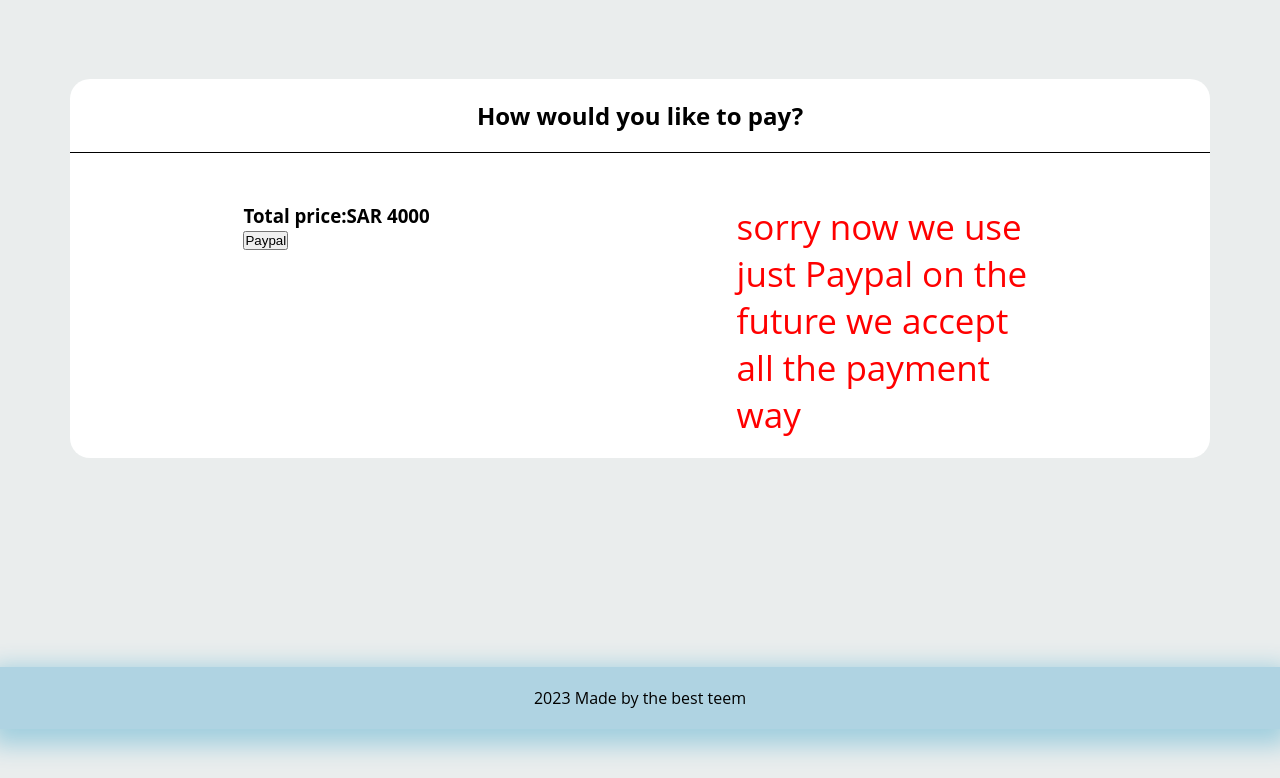
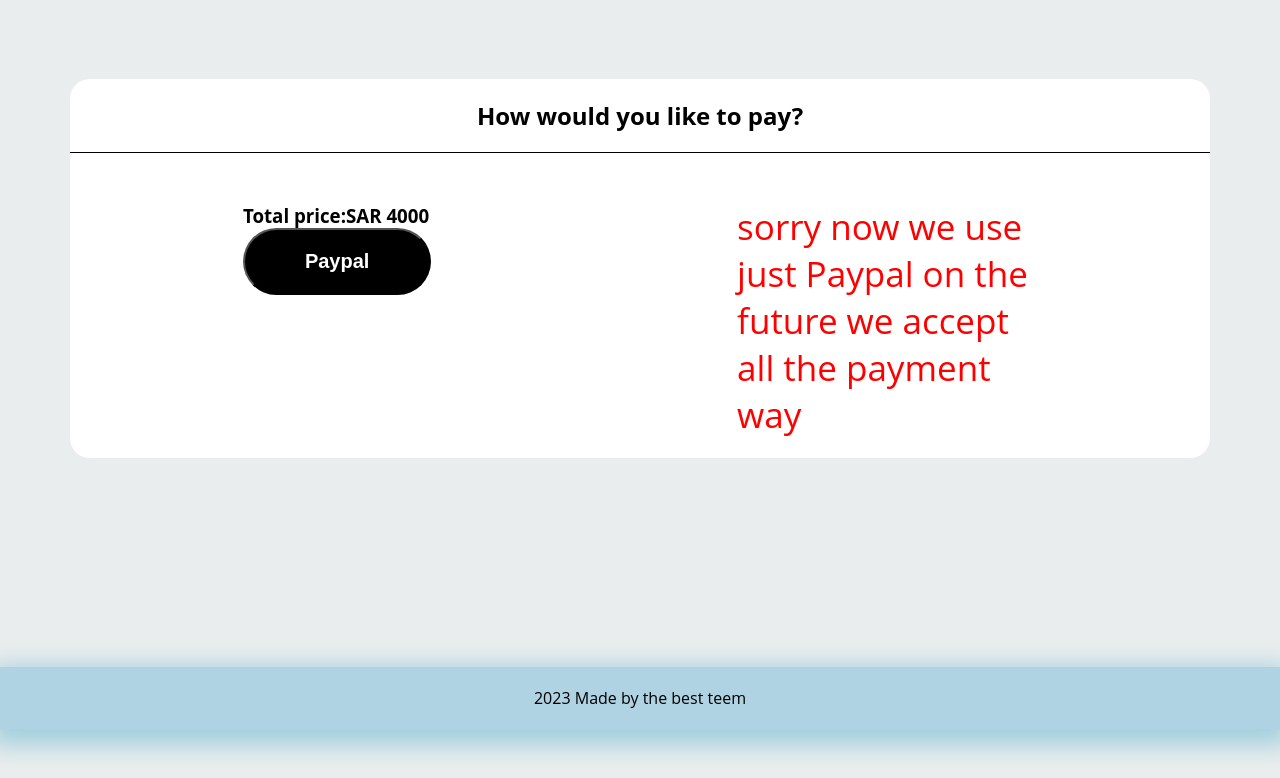
Before and after one commit to azamPro/amazon-shop, a website: page website/payment.html in a window 1280 px wide. Shown: the part 71-849 px from the top of the page. Drawn offline with Linux system fonts and the light colour scheme.

Commit message:
style button Paypal

```diff
--- a/website/css/payment.css
+++ b/website/css/payment.css
@@ -25,7 +25,7 @@ body{
     margin-top: 30px;
     padding: 20px;
 }
-.type .content .col-1 a{
+.type .content .col-1 input{
     display: flex;
     flex-direction: column;
     align-items: center;
```
